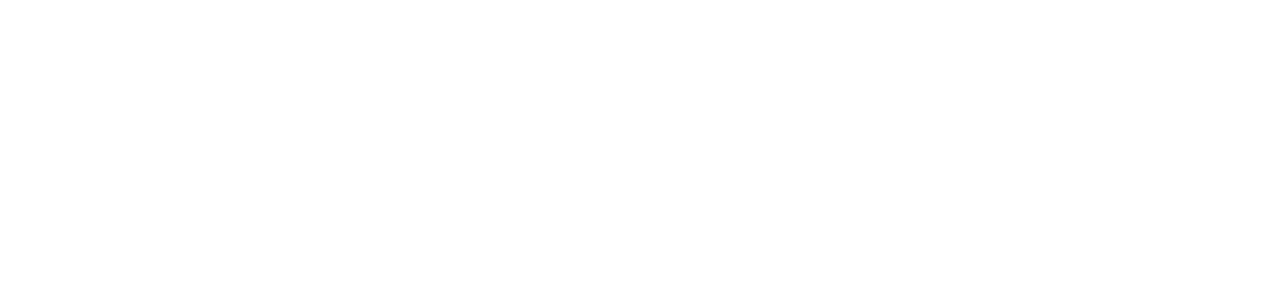
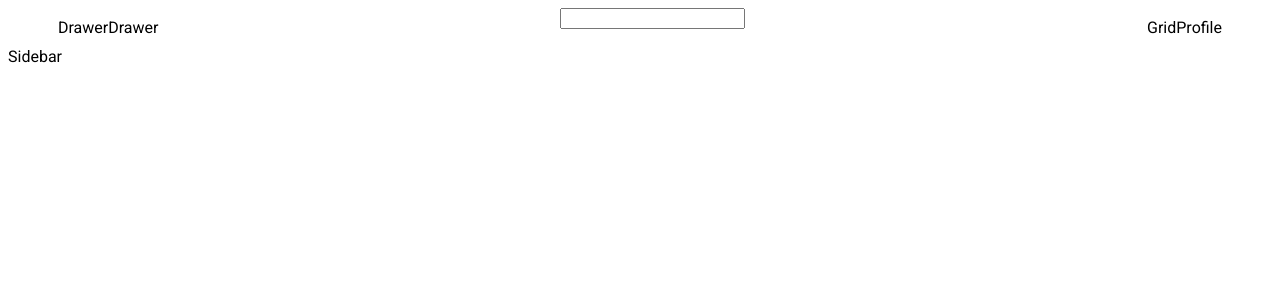
Before and after one commit to saketh-kowtha/fundoo, a React app: page /Dashboard in a window 1280 px wide. Shown: the top 300 px of the page. Built offline with nearby package versions, Linux system fonts and the light colour scheme.

Commit message:
Created Dashboard Layout

```diff
--- a/App.js
+++ b/App.js
@@ -8,6 +8,7 @@
   } from "react-router-dom";
 
 import Login from './src/scenes/Login'
+import Dashboard from './src/scenes/Dashboard'
 
 import {LOGIN, SIGNUP, RESETPASSWORD} from './src/constants'
 
@@ -25,8 +26,8 @@
               <Switch>
                 <Route path="/login" component={() => <Login view={LOGIN}/>} />
                 <Route path="/signup" component={() => <Login view={SIGNUP}/>} />
-              <Route path="/resetpassword" component={() => <Login view={RESETPASSWORD} />} />
-              <Route path="/resetpassword" component={() => <Login view={RESETPASSWORD} />} />
+                <Route path="/resetpassword" component={() => <Login view={RESETPASSWORD} />} />
+                <Route path="/Dashboard" component={Dashboard} />
               </Switch>
           </Router>
         )
--- a/src/scenes/Dashboard/Dashboard.scss
+++ b/src/scenes/Dashboard/Dashboard.scss
@@ -0,0 +1,4 @@
+.dashboard{
+    height: 100vh;
+    width: 100%;
+}
--- a/src/scenes/Dashboard/index.js
+++ b/src/scenes/Dashboard/index.js
@@ -1,8 +1,16 @@
 import React from 'react'
+
+import './Dashboard.scss'
+import Header from './modules/Header/Header'
+import Sidebar from './modules/Sidebar/Sidebar'
 
 class Dashboard extends React.Component {
     render() {
-        return <div>Welcome To Dahboard</div>
+        return <div className="dashboard">
+            <Header />
+            <Sidebar/>
+            {/* <Content /> */}
+        </div>
     }
 }
 
--- /dev/null
+++ b/src/scenes/Dashboard/modules/Header/Header.js
@@ -0,0 +1,21 @@
+import React from 'react'
+import './Header.scss'
+
+const Header = (props) => {
+    return <div className="header">
+        <div className="left">
+            <div>Drawer</div>
+            <div>Drawer</div>
+        </div>
+        <div className="center">
+            <input type="text" />
+        </div>
+        <div className="right">
+            <div>Grid</div>
+            <div>Profile</div>
+        </div>
+    </div>
+}
+
+
+export default Header
--- /dev/null
+++ b/src/scenes/Dashboard/modules/Header/Header.scss
@@ -0,0 +1,9 @@
+.header{
+    width: 100%;
+    display: flex;
+    justify-content: space-between;
+    .left, .right{
+        display: flex;
+        padding: 10px 50px;
+    }
+}
--- /dev/null
+++ b/src/scenes/Dashboard/modules/Sidebar/Sidebar.js
@@ -0,0 +1,8 @@
+import React from 'react'
+
+const Sidebar = (props) => {
+    return <div>Sidebar</div>
+}
+
+
+export default Sidebar
```
